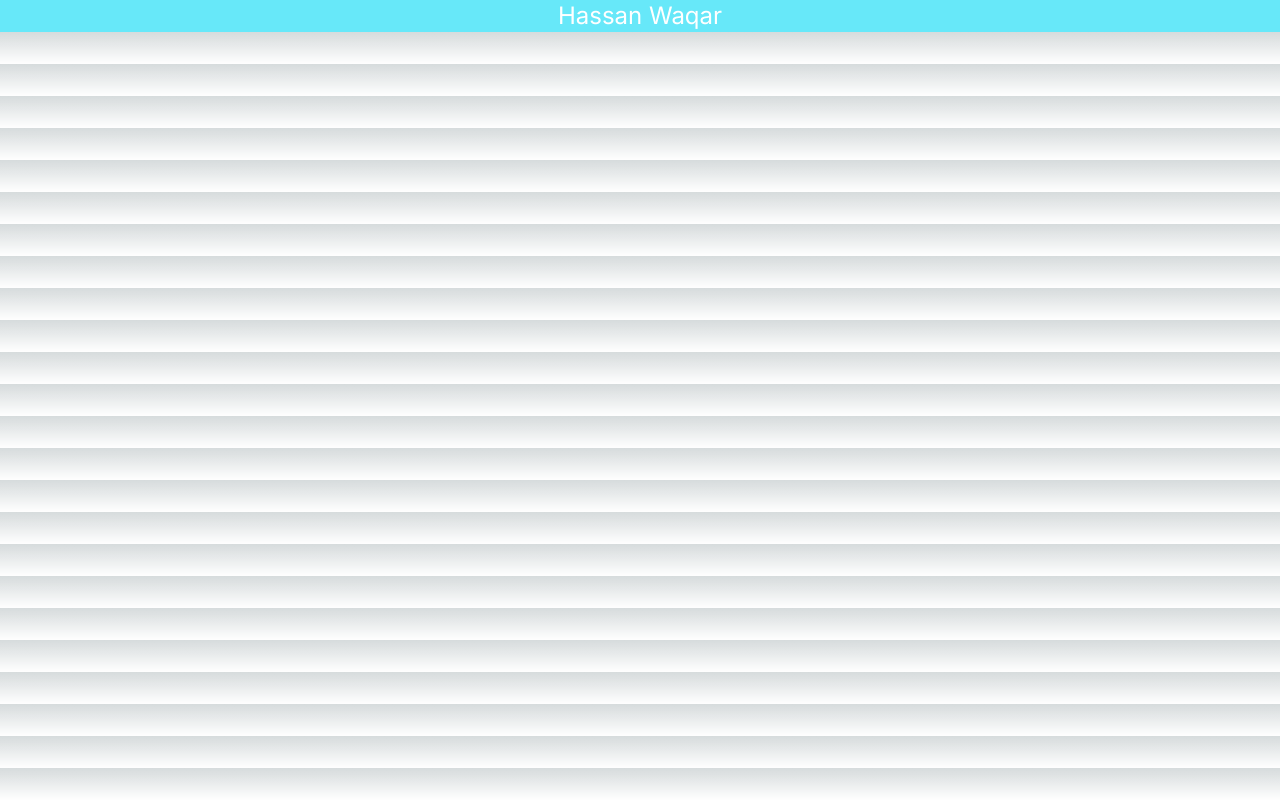
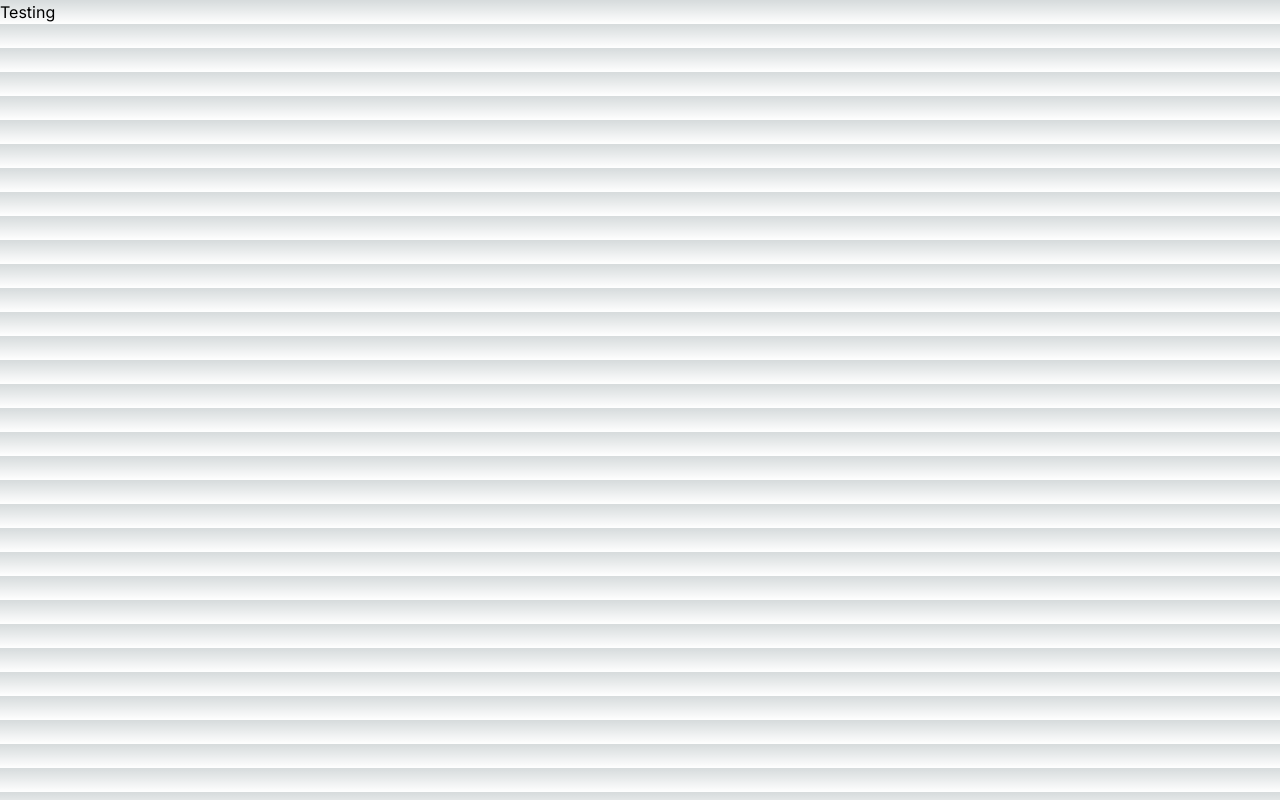
Before and after one commit to hassanonly-365/hassanwaqar.tech, a Next.js app: page / in a window 1280 px wide. Built offline with nearby package versions, Linux system fonts and the light colour scheme.

Commit message:
initial setup

```diff
--- a/package.json
+++ b/package.json
@@ -11,7 +11,7 @@
   "dependencies": {
     "react": "^18",
     "react-dom": "^18",
-    "next": "14.1.3"
+    "next": "14.1.4"
   },
   "devDependencies": {
     "typescript": "^5",
@@ -22,6 +22,6 @@
     "postcss": "^8",
     "tailwindcss": "^3.3.0",
     "eslint": "^8",
-    "eslint-config-next": "14.1.3"
+    "eslint-config-next": "14.1.4"
   }
 }
--- a/src/app/layout.tsx
+++ b/src/app/layout.tsx
@@ -5,8 +5,8 @@ import "./globals.css";
 const inter = Inter({ subsets: ["latin"] });
 
 export const metadata: Metadata = {
-  title: "Home | hassanwaqar.me",
-  description: "created by hassan waqar",
+  title: "Create Next App",
+  description: "Generated by create next app",
 };
 
 export default function RootLayout({
--- a/src/app/page.tsx
+++ b/src/app/page.tsx
@@ -2,8 +2,8 @@ import React from 'react'
 
 export default function page() {
   return (
-    <div  >
-      <h1 className='text-2xl text-center bg-cyan-300 text-white'>Hassan Waqar</h1>
+    <div>
+      <h1>Testing</h1>
     </div>
   )
 }
```
Also changed, not shown: 1 other file (tests, documents, lock files or other folders).
